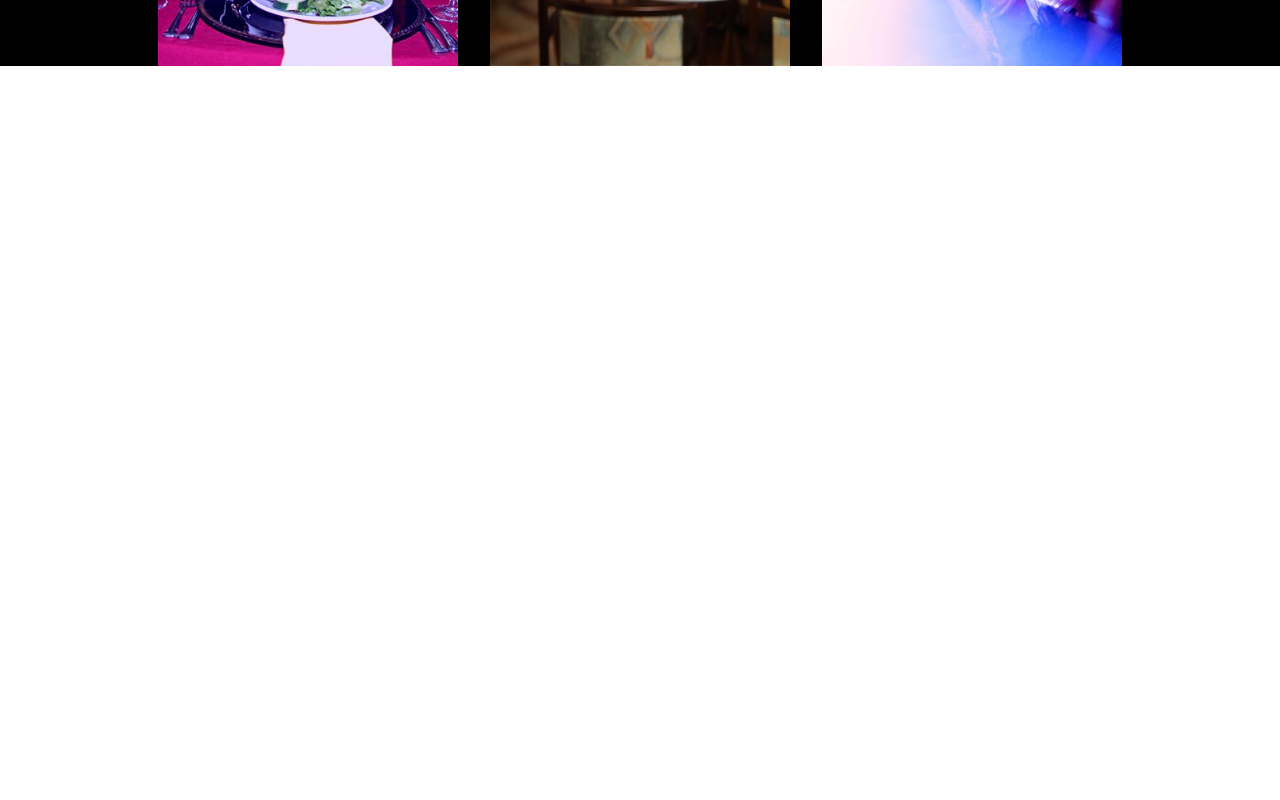
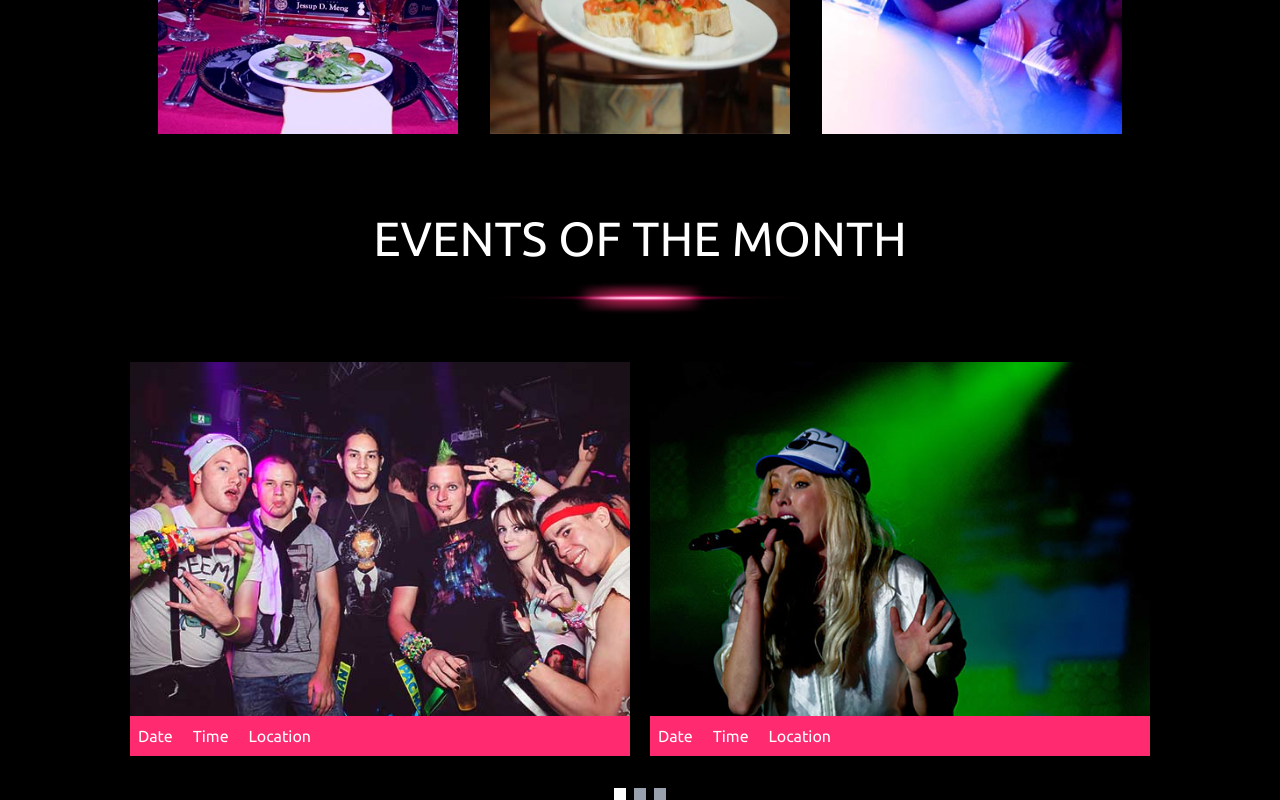
Before and after one commit to eydbjorgham/night-club, a Next.js app: page / in a window 1280 px wide. Shown: the part 1332-2132 px from the top of the page. Before the commit the page ends 1398 px from the top, so only its background shows below. Built offline with nearby package versions, Linux system fonts and the light colour scheme.

Commit message:
events statisk done

```diff
--- /dev/null
+++ b/src/app/components/Events.jsx
@@ -0,0 +1,45 @@
+import Image from "next/image";
+
+const Events = () => {
+  return (
+    <div>
+    <div className="mt-(--section-padding) flex justify-center gap-5">
+      <div>
+        <Image
+          src="/assets/content-img/event-thumb5.jpg"
+          alt="Illustration"
+          width={500}
+          height={500}
+          className=""
+        />
+        <div className="flex gap-5 bg-(--tertiary-color) p-2 text-white">
+          <p>Date</p>
+          <p>Time</p>
+          <p>Location</p>
+        </div>
+      </div>
+      <div>
+        <Image
+          src="/assets/content-img/event-thumb6.jpg"
+          alt="Illustration"
+          width={500}
+          height={500}
+          className=""
+        />
+        <div className="flex gap-5 bg-(--tertiary-color) p-2 text-white">
+          <p>Date</p>
+          <p>Time</p>
+          <p>Location</p>
+        </div>
+      </div>
+    </div>
+      <div className="flex gap-2 justify-center mt-(--padding)">
+        <button className="h-3 w-3 bg-white"></button>
+        <button className="h-3 w-3 bg-gray-400"></button>
+        <button className="h-3 w-3 bg-gray-400"></button>
+      </div>
+    </div>
+  );
+};
+
+export default Events;
--- a/src/app/components/Overskrift.jsx
+++ b/src/app/components/Overskrift.jsx
@@ -2,7 +2,7 @@ import Image from "next/image";
 
 const Overskrift = ({ text }) => {
   return (
-    <div className="flex flex-col items-center gap-5">
+    <div className="mt-(--overskrift-padding-top) flex flex-col items-center gap-5">
       <h1 className="text-center text-5xl text-white uppercase">{text}</h1>
       <Image
         src="/assets/bottom_line2.png"
--- a/src/app/components/Welcome.jsx
+++ b/src/app/components/Welcome.jsx
@@ -1,7 +1,8 @@
 import Image from "next/image";
 
 const Welcome = () => {
-  return <div className="flex justify-center gap-8 mt-15">
+  return (
+    <div className="mt-(--section-padding) flex justify-center gap-8">
       <Image
         src="/assets/content-img/thumb1.jpg"
         alt="Illustration"
@@ -23,7 +24,8 @@ const Welcome = () => {
         height={300}
         className=""
       />
-  </div>;
+    </div>
+  );
 };
 
 export default Welcome;
--- a/src/app/globals.css
+++ b/src/app/globals.css
@@ -1,9 +1,15 @@
 @import "tailwindcss";
 
 :root {
+  /* COLORS */
   --primary-color: #000000;
   --secondary-color: #ffffff;
   --tertiary-color: #FF2A70;
+
+  /* PADDING */
+  --overskrift-padding-top: 5em;
+  --section-padding: 3em;
+  --padding: 2em;
 }
 /*
 @theme inline {
--- a/src/app/page.js
+++ b/src/app/page.js
@@ -3,6 +3,7 @@ import { Ubuntu } from "next/font/google";
 import Nav from "@/app/components/Nav";
 import Overskrift from "./components/Overskrift";
 import Welcome from "./components/Welcome";
+import Events from "./components/Events";
 
 const ubuntu = Ubuntu({
   subsets: ["latin"],
@@ -20,7 +21,7 @@ export default function Home() {
               alt="Illustration"
               width={500}
               height={300}
-              className="object-cover w-full h-auto"
+              className="h-auto w-full object-cover"
             />
             <nav>
               <Nav />
@@ -28,8 +29,12 @@ export default function Home() {
           </header>
           <main>
             <section>
-            <Overskrift text="Welcome in nightclub" />
-            <Welcome />
+              <Overskrift text="Welcome in nightclub" />
+              <Welcome />
+            </section>
+            <section>
+              <Overskrift text="Events of the month" />
+              <Events />
             </section>
           </main>
           <footer></footer>
```
Lines whose indentation alone changed are shown as unchanged.
